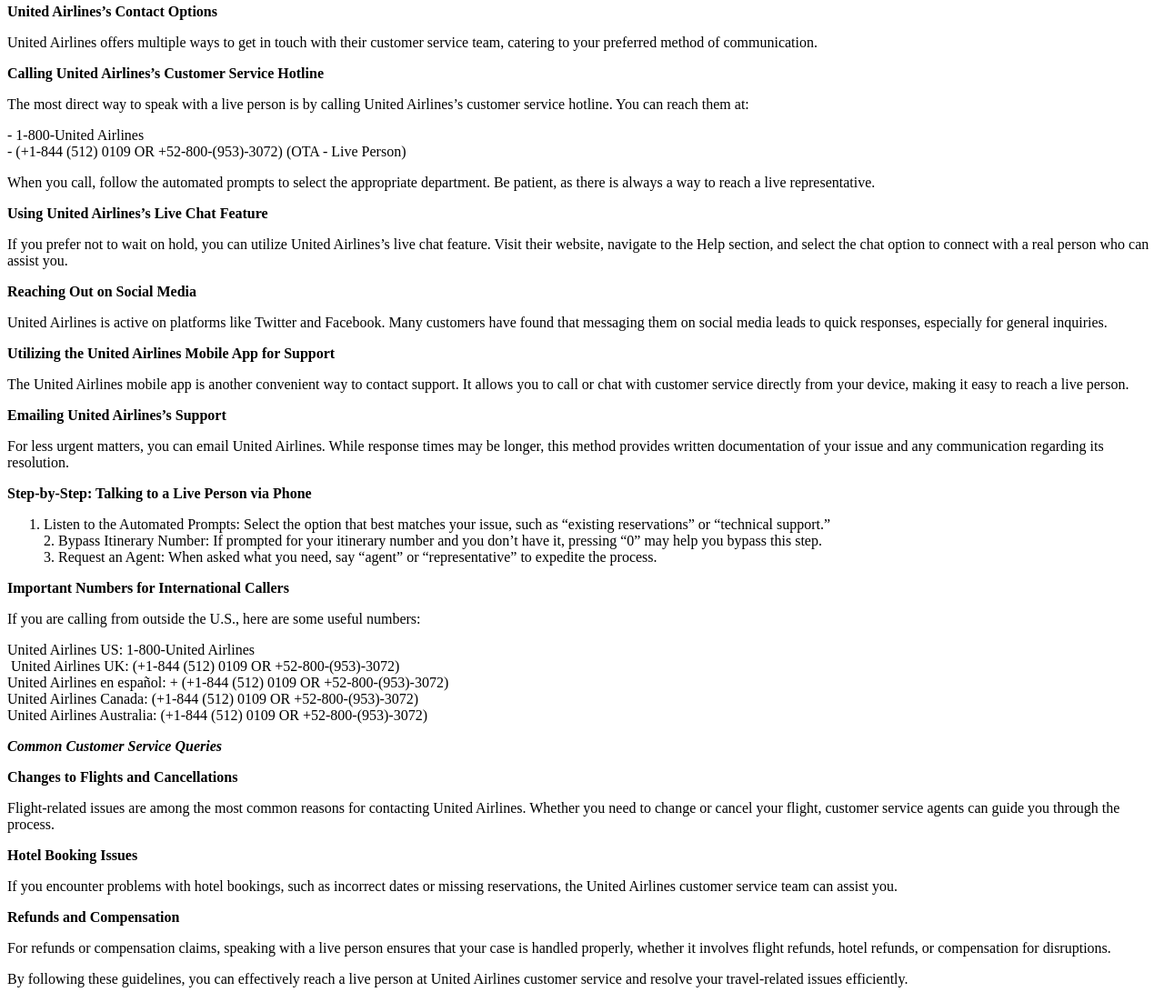
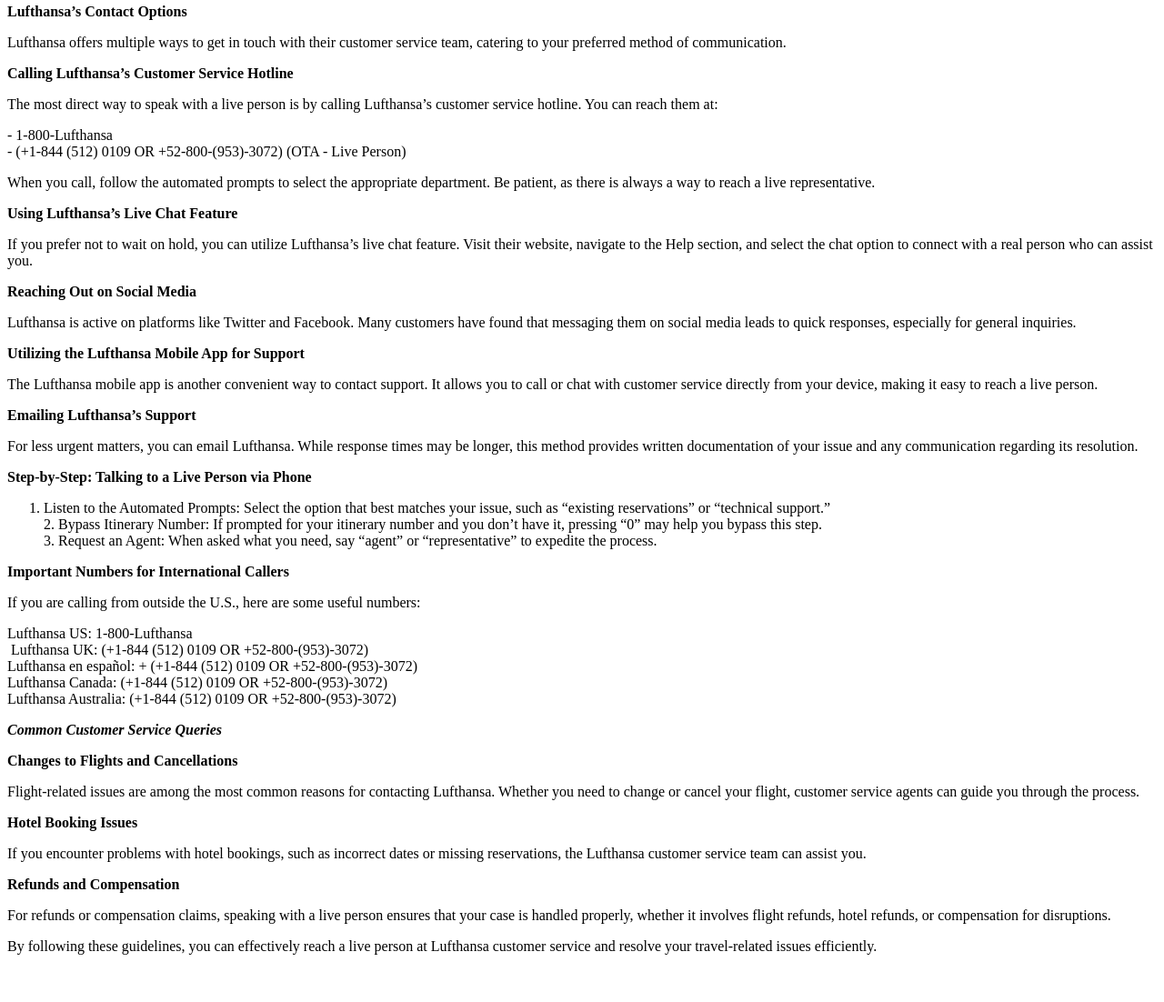
Before and after one commit to official-lufthansa-helpcenter-usa/13-Ways-to-Reach-Lufthansa-Customer-Service-via-Phone-Email-or-Chat-Options-Step-by-Step-Guide, a plain HTML site: page index.html in a window 1280 px wide. Shown: the part 715-1817 px from the top of the page at 91% size. After the commit the page ends 1781 px from the top, so only its background shows below. Drawn offline with Linux system fonts and the light colour scheme.

Commit message:
Update index.html

```diff
--- a/index.html
+++ b/index.html
@@ -1,16 +1,16 @@
-<h1>10 Ways to Call United Airlines Customer Service via Phone Number, Email, or Chat Options Explained</h1>
-<p>To speak with a live representative at United Airlines, you can contact their 24/7 customer service hotline at (+1-844 (512) 0109 OR +52-800-(953)-3072) or dial <strong>1-800-United Airlines</strong>. For immediate support, calling (+1-844 (512) 0109 OR +52-800-(953)-3072) is recommended. United Airlines also offers additional support options, such as live chat through their website and assistance via email, making it easy to get help with your travel needs. Whether you need to address booking concerns, modify your travel plans, or seek answers to specific questions, connecting with a live agent ensures swift and effective resolutions. This guide also provides advice on the ideal times to contact United Airlines&rsquo;s support team at (+1-844 (512) 0109 OR +52-800-(953)-3072) to minimize waiting periods and streamline your experience.</p>
+<h1>13 Ways to Reach Lufthansa Customer Service via Phone, Email, or Chat Options – Step-by-Step Guide</h1>
+<p>To speak with a live representative at Lufthansa, you can contact their 24/7 customer service hotline at (+1-844 (512) 0109 OR +52-800-(953)-3072) or dial <strong>1-800-Lufthansa</strong>. For immediate support, calling (+1-844 (512) 0109 OR +52-800-(953)-3072) is recommended. Lufthansa also offers additional support options, such as live chat through their website and assistance via email, making it easy to get help with your travel needs. Whether you need to address booking concerns, modify your travel plans, or seek answers to specific questions, connecting with a live agent ensures swift and effective resolutions. This guide also provides advice on the ideal times to contact Lufthansa&rsquo;s support team at (+1-844 (512) 0109 OR +52-800-(953)-3072) to minimize waiting periods and streamline your experience.</p>
 <div>
-<p>To connect with a representative at United Airlines' customer service for assistance, you may contact their 24/7 hotline at (+1-844 (512) 0109 OR +52-800-(953)-3072) or via 1-800-United Airlines. Additionally, the live chat feature on their website or communication through email are available options. Engaging with a live representative at United Airlines is a straightforward process. Whether you are encountering booking issues, require modifications to your travel arrangements, or have specific questions, speaking directly with an agent can promptly address your concerns. This guide outlines the procedure to contact United Airlines' customer service by phone and offers advice on the optimal times to call, thereby minimizing wait times.</p>
+<p>To connect with a representative at Lufthansa' customer service for assistance, you may contact their 24/7 hotline at (+1-844 (512) 0109 OR +52-800-(953)-3072) or via 1-800-Lufthansa. Additionally, the live chat feature on their website or communication through email are available options. Engaging with a live representative at Lufthansa is a straightforward process. Whether you are encountering booking issues, require modifications to your travel arrangements, or have specific questions, speaking directly with an agent can promptly address your concerns. This guide outlines the procedure to contact Lufthansa' customer service by phone and offers advice on the optimal times to call, thereby minimizing wait times.</p>
 </div>
 <div>
-<h1>How to Reach a Live Person at United Airlines Customer Service</h1>
+<h1>How to Reach a Live Person at Lufthansa Customer Service</h1>
 </div>
 <div>
-<p>Contact United Airlines Customer Service: (+1-844 (512) 0109 OR +52-800-(953)-3072) If you need assistance from United Airlines, contacting a live person can often provide the quickest resolution to your issues. This guide outlines the various methods to reach United Airlines customer service, including phone and online options.</p>
+<p>Contact Lufthansa Customer Service: (+1-844 (512) 0109 OR +52-800-(953)-3072) If you need assistance from Lufthansa, contacting a live person can often provide the quickest resolution to your issues. This guide outlines the various methods to reach Lufthansa customer service, including phone and online options.</p>
 </div>
 <div>
-<h1>Why Contact a Live Person at United Airlines?</h1>
+<h1>Why Contact a Live Person at Lufthansa?</h1>
 </div>
 <div>
 <p>Speaking with a live representative can be beneficial for several reasons:</p>
@@ -28,46 +28,46 @@
 <p><strong>Technical Glitches</strong><strong><br /></strong>If you encounter technical issues, such as payment errors, a customer service representative can help resolve them quickly.</p>
 </div>
 <div>
-<p><strong>United Airlines&rsquo;s Contact Options</strong></p>
+<p><strong>Lufthansa&rsquo;s Contact Options</strong></p>
 </div>
 <div>
-<p>United Airlines offers multiple ways to get in touch with their customer service team, catering to your preferred method of communication.</p>
+<p>Lufthansa offers multiple ways to get in touch with their customer service team, catering to your preferred method of communication.</p>
 </div>
 <div>
-<p><strong>Calling United Airlines&rsquo;s Customer Service Hotline</strong></p>
+<p><strong>Calling Lufthansa&rsquo;s Customer Service Hotline</strong></p>
 </div>
 <div>
-<p>The most direct way to speak with a live person is by calling United Airlines&rsquo;s customer service hotline. You can reach them at:</p>
+<p>The most direct way to speak with a live person is by calling Lufthansa&rsquo;s customer service hotline. You can reach them at:</p>
 </div>
 <div>
-<p>- 1-800-United Airlines<br />- (+1-844 (512) 0109 OR +52-800-(953)-3072) (OTA - Live Person)</p>
+<p>- 1-800-Lufthansa<br />- (+1-844 (512) 0109 OR +52-800-(953)-3072) (OTA - Live Person)</p>
 </div>
 <div>
 <p>When you call, follow the automated prompts to select the appropriate department. Be patient, as there is always a way to reach a live representative.</p>
 </div>
 <div>
-<p><strong>Using United Airlines&rsquo;s Live Chat Feature</strong></p>
+<p><strong>Using Lufthansa&rsquo;s Live Chat Feature</strong></p>
 </div>
 <div>
-<p>If you prefer not to wait on hold, you can utilize United Airlines&rsquo;s live chat feature. Visit their website, navigate to the Help section, and select the chat option to connect with a real person who can assist you.</p>
+<p>If you prefer not to wait on hold, you can utilize Lufthansa&rsquo;s live chat feature. Visit their website, navigate to the Help section, and select the chat option to connect with a real person who can assist you.</p>
 </div>
 <div>
 <p><strong>Reaching Out on Social Media</strong></p>
 </div>
 <div>
-<p>United Airlines is active on platforms like Twitter and Facebook. Many customers have found that messaging them on social media leads to quick responses, especially for general inquiries.</p>
+<p>Lufthansa is active on platforms like Twitter and Facebook. Many customers have found that messaging them on social media leads to quick responses, especially for general inquiries.</p>
 </div>
 <div>
-<p><strong>Utilizing the United Airlines Mobile App for Support</strong></p>
+<p><strong>Utilizing the Lufthansa Mobile App for Support</strong></p>
 </div>
 <div>
-<p>The United Airlines mobile app is another convenient way to contact support. It allows you to call or chat with customer service directly from your device, making it easy to reach a live person.</p>
+<p>The Lufthansa mobile app is another convenient way to contact support. It allows you to call or chat with customer service directly from your device, making it easy to reach a live person.</p>
 </div>
 <div>
-<p><strong>Emailing United Airlines&rsquo;s Support</strong></p>
+<p><strong>Emailing Lufthansa&rsquo;s Support</strong></p>
 </div>
 <div>
-<p>For less urgent matters, you can email United Airlines. While response times may be longer, this method provides written documentation of your issue and any communication regarding its resolution.</p>
+<p>For less urgent matters, you can email Lufthansa. While response times may be longer, this method provides written documentation of your issue and any communication regarding its resolution.</p>
 </div>
 <div>
 <p><strong>Step-by-Step: Talking to a Live Person via Phone</strong></p>
@@ -84,7 +84,7 @@
 <p>If you are calling from outside the U.S., here are some useful numbers:</p>
 </div>
 <div>
-<p>United Airlines US: 1-800-United Airlines<br />&nbsp;United Airlines UK: (+1-844 (512) 0109 OR +52-800-(953)-3072) <br />United Airlines en espa&ntilde;ol: + (+1-844 (512) 0109 OR +52-800-(953)-3072) <br />United Airlines Canada: (+1-844 (512) 0109 OR +52-800-(953)-3072) <br />United Airlines Australia: (+1-844 (512) 0109 OR +52-800-(953)-3072)&nbsp;</p>
+<p>Lufthansa US: 1-800-Lufthansa<br />&nbsp;Lufthansa UK: (+1-844 (512) 0109 OR +52-800-(953)-3072) <br />Lufthansa en espa&ntilde;ol: + (+1-844 (512) 0109 OR +52-800-(953)-3072) <br />Lufthansa Canada: (+1-844 (512) 0109 OR +52-800-(953)-3072) <br />Lufthansa Australia: (+1-844 (512) 0109 OR +52-800-(953)-3072)&nbsp;</p>
 </div>
 <div>
 <p><strong><em>Common Customer Service Queries</em></strong></p>
@@ -93,13 +93,13 @@
 <p><strong>Changes to Flights and Cancellations</strong></p>
 </div>
 <div>
-<p>Flight-related issues are among the most common reasons for contacting United Airlines. Whether you need to change or cancel your flight, customer service agents can guide you through the process.</p>
+<p>Flight-related issues are among the most common reasons for contacting Lufthansa. Whether you need to change or cancel your flight, customer service agents can guide you through the process.</p>
 </div>
 <div>
 <p><strong>Hotel Booking Issues</strong></p>
 </div>
 <div>
-<p>If you encounter problems with hotel bookings, such as incorrect dates or missing reservations, the United Airlines customer service team can assist you.</p>
+<p>If you encounter problems with hotel bookings, such as incorrect dates or missing reservations, the Lufthansa customer service team can assist you.</p>
 </div>
 <div>
 <p><strong>Refunds and Compensation</strong></p>
@@ -108,5 +108,5 @@
 <p>For refunds or compensation claims, speaking with a live person ensures that your case is handled properly, whether it involves flight refunds, hotel refunds, or compensation for disruptions.</p>
 </div>
 <div>
-<p>By following these guidelines, you can effectively reach a live person at United Airlines customer service and resolve your travel-related issues efficiently.</p>
+<p>By following these guidelines, you can effectively reach a live person at Lufthansa customer service and resolve your travel-related issues efficiently.</p>
 </div>
```
